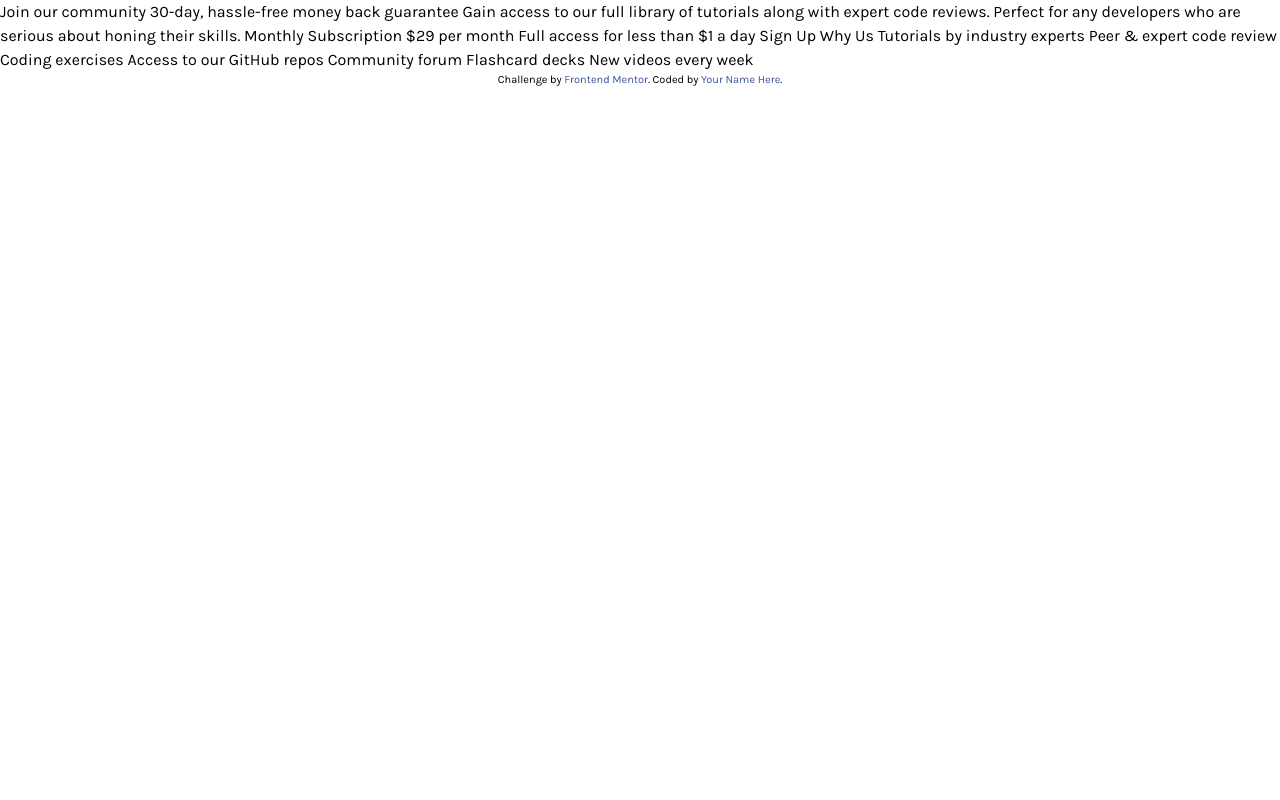
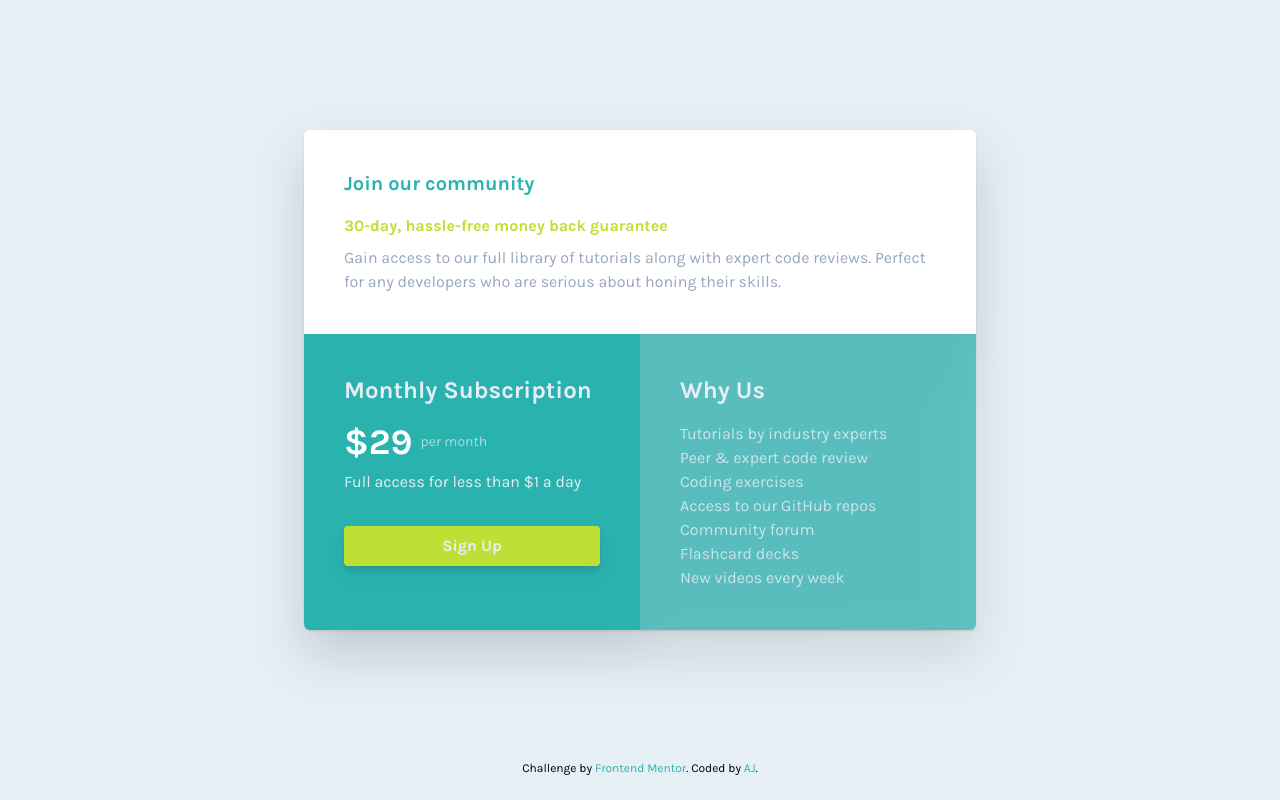
Before and after one commit to gtalin/front-end-mentor, a website: page single-price-grid-component/index.html in a window 1280 px wide. Drawn offline with nearby package versions, Linux system fonts and the light colour scheme; files that its build step writes are made by us from their sources.

Commit message:
Complete the single price grid component

```diff
--- a/single-price-grid-component/index.html
+++ b/single-price-grid-component/index.html
@@ -19,36 +19,60 @@
     .attribution a { color: hsl(228, 45%, 44%); }
   </style>
 </head>
-<body>
-  Join our community
+<body class="bg-n-light-gray ">
+  <main class="min-h-[95vh] flex flex-col justify-center items-center ">
+    <section class="my-4 mx-4 ">
+      <div class="rounded-md shadow medium:mx-auto medium:grid medium:grid-cols-2 max-w-2xl medium:drop-shadow-2xl">
+        <div class="bg-white px-4 py-8 rounded-t-md medium:col-start-1 medium:col-span-2 md:p-10">
+        <h2 class="text-primary-cyan font-bold text-xl mb-4">Join our community</h2>
+        <h3 class="text-primary-yellow font-bold mb-2">30-day, hassle-free money back guarantee</h3>
+        <p class="text-n-gray-blue">Gain access to our full library of tutorials along with expert code reviews.
+          Perfect for any developers who are serious about honing their skills.</p>
+        </div>
 
-  30-day, hassle-free money back guarantee
+        <!-- <div class=""> -->
+          <div class="px-4 py-6 bg-primary-cyan text-n-light-gray col-start-1 col-span-2 medium:col-start-1 medium:col-span-1 medium:rounded-bl-md md:p-10">
+            <h3 class="text-2xl font-bold mb-4">Monthly Subscription</h3>
+            <p class="flex items-center text-n-light-gray/70 text-sm mb-2"><span class="text-white font-bold text-4xl inline-flex pr-2">&dollar;29</span>per month</p>
+            <p class="mb-8">Full access for less than &dollar;1 a day</p>
+            <a href="/" class="bg-primary-yellow text-n-light-gray block px-2 py-2 text-center rounded font-bold drop-shadow-lg transition transform focus:transition hover:drop-shadow-xl focus:drop-shadow-xl hover:-translate-y-[2px] focus:-translate-y-[2px]">Sign Up</a>
+          </div>
 
-  Gain access to our full library of tutorials along with expert code reviews.
-  Perfect for any developers who are serious about honing their skills.
-
-  Monthly Subscription
-
-  &dollar;29 per month
-
-  Full access for less than &dollar;1 a day
-
-  Sign Up
-
-  Why Us
-
-  Tutorials by industry experts
-  Peer &amp; expert code review
-  Coding exercises
-  Access to our GitHub repos
-  Community forum
-  Flashcard decks
-  New videos every week
+          <div class="px-4 py-6 bg-primary-cyan/70 text-n-light-gray medium:col-start-2 medium:col-span-1 rounded-b-md medium:rounded-bl-none medium:rounded-br-md md:p-10">
+          <h3 class="text-2xl font-bold mb-4"> Why Us</h3>
+          <ul class="space-y-0 text-n-light-gray/80">
+            <li>
+              <p>Tutorials by industry experts</p>
+            </li>
+            <li>
+              <p>Peer &amp; expert code review</p>
+            </li>
+            <li>
+              <p>Coding exercises</p>
+            </li>
+            <li>
+              <p>Access to our GitHub repos</p>
+            </li>
+            <li>
+              <p>Community forum</p>
+            </li>
+            <li>
+              <p>Flashcard decks</p>
+            </li>
+            <li>
+              <p>New videos every week</p>
+            </li>
+          </ul>
+          </div>
+        <!-- </div> -->
+      </div>
+    </section>
+  </main>
 
   <footer>
-    <p class="attribution">
-      Challenge by <a href="https://www.frontendmentor.io?ref=challenge" target="_blank">Frontend Mentor</a>.
-      Coded by <a href="#">Your Name Here</a>.
+    <p class="text-center text-xs">
+      Challenge by <a href="https://www.frontendmentor.io?ref=challenge" target="_blank" class="text-primary-cyan">Frontend Mentor</a>.
+      Coded by <a href="https://www.frontendmentor.io/profile/gtalin" class="text-primary-cyan">AJ</a>.
     </p>
   </footer>
 </body>
--- a/single-price-grid-component/tailwind.config.js
+++ b/single-price-grid-component/tailwind.config.js
@@ -19,6 +19,7 @@ module.exports = {
       },
       screens: {
         mobile: '375px',
+        medium: '500px',
         desktop: '1440px',
       }
     },
```
Also changed, not shown: single-price-grid-component/README.md, single-price-grid-component/build/style.css (added), single-price-grid-component/screenshot-desktop.png (added), single-price-grid-component/screenshot-mobile.png (added), 2 other files.
